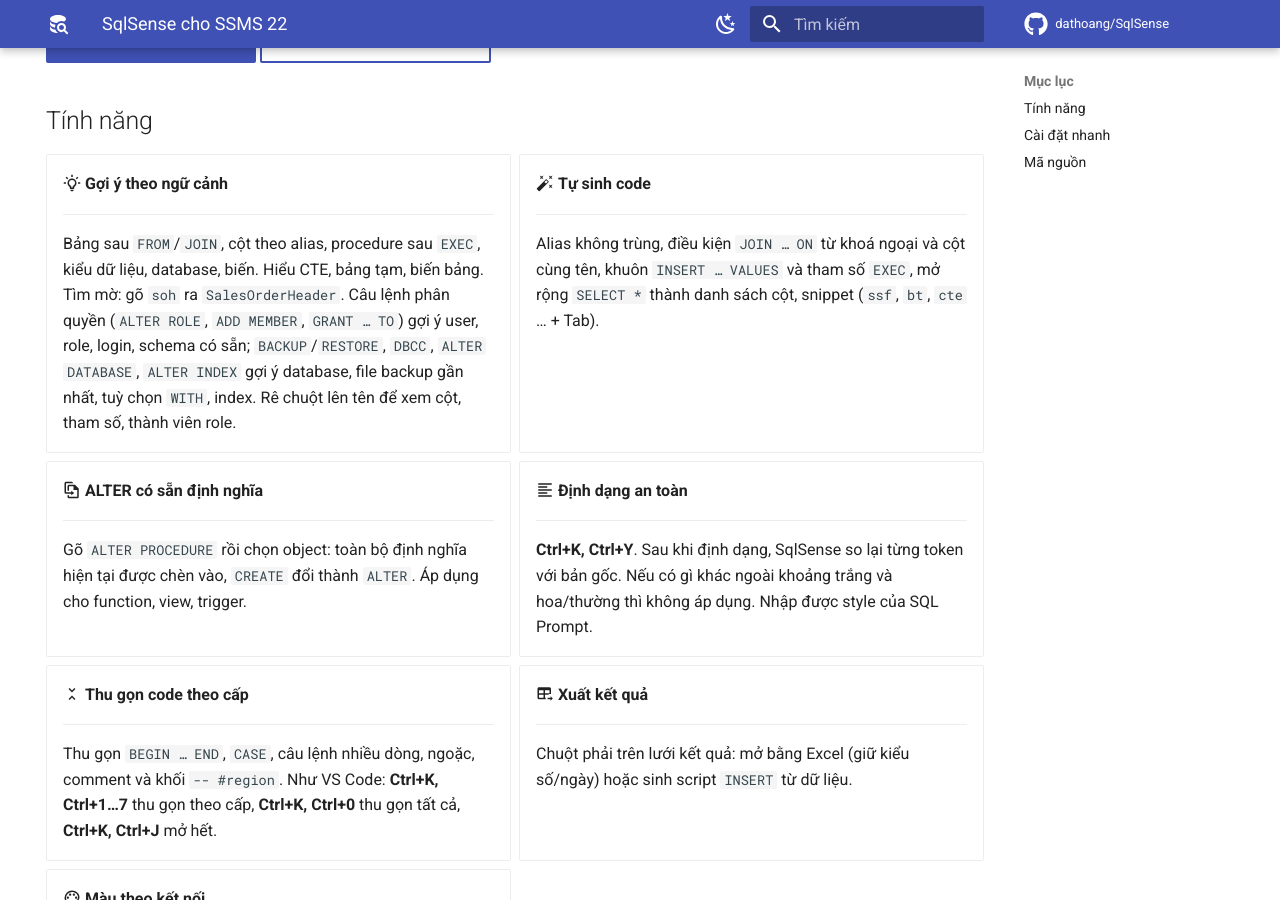
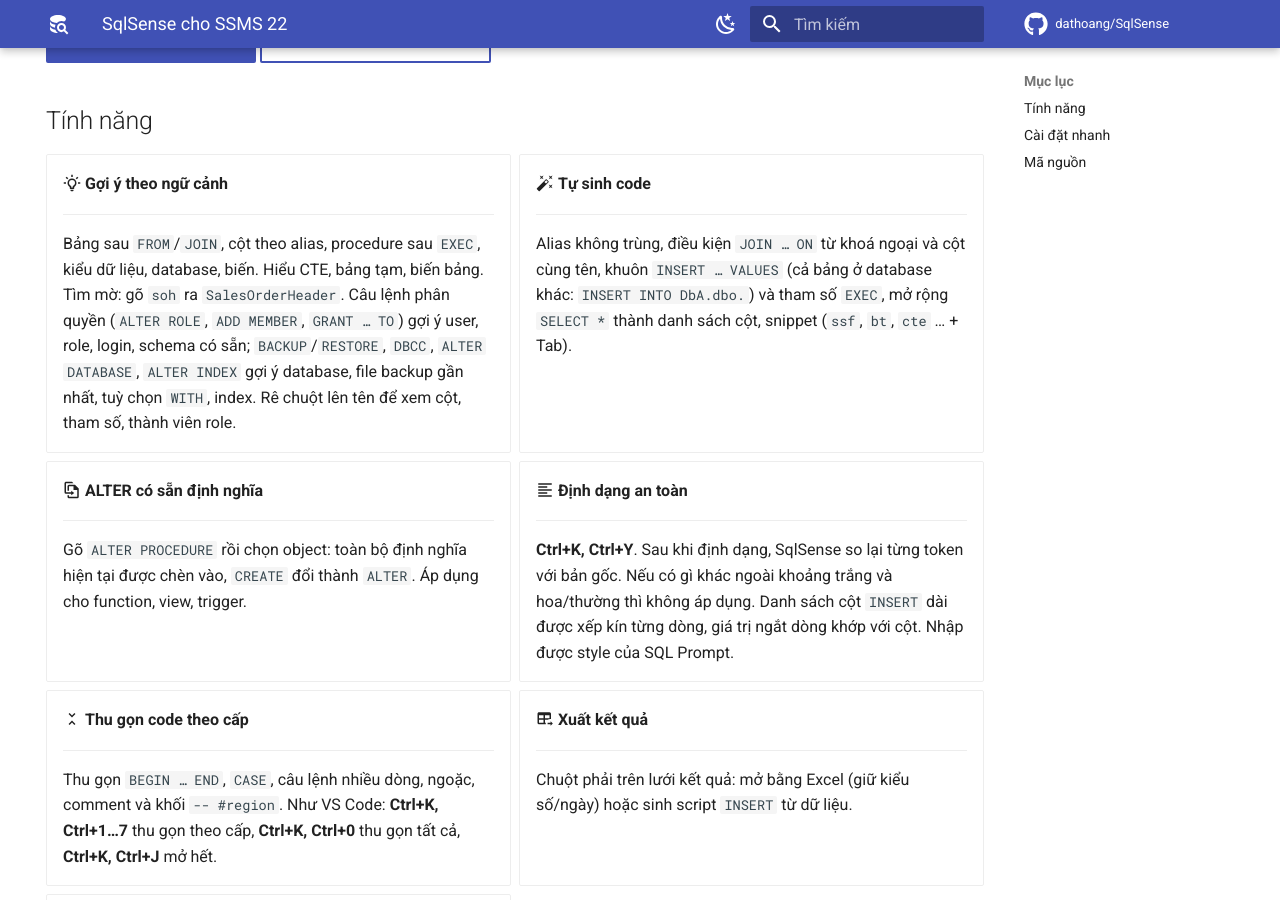
Before and after one commit to dathoang/SqlSense, an MkDocs documentation site: the page built from website/src/index.md, in a window 1280 px wide and 900 px high, scrolled down 281 px. Built offline with MkDocs 1.6.1 and Material for MkDocs 9.7.7, drawn with Linux system fonts in a browser that asks for light colours; comment, search, counter and statistics services are not loaded.

Commit message:
Website: cross-database INSERT template and INSERT column wrapping on the home page
Co-Authored-By: Claude Opus 5.5 <noreply@anthropic.com>

```diff
--- a/website/src/index.md
+++ b/website/src/index.md
@@ -29,8 +29,9 @@ thường gặp và định dạng SQL mà không bao giờ làm đổi nghĩa c
 
     ---
 
-    Alias không trùng, điều kiện `JOIN … ON` từ khoá ngoại và cột cùng tên, khuôn `INSERT … VALUES` và tham số `EXEC`, mở rộng
-    `SELECT *` thành danh sách cột, snippet (`ssf`, `bt`, `cte` … + Tab).
+    Alias không trùng, điều kiện `JOIN … ON` từ khoá ngoại và cột cùng tên, khuôn `INSERT … VALUES` (cả bảng ở database
+    khác: `INSERT INTO DbA.dbo.`) và tham số `EXEC`, mở rộng `SELECT *` thành danh sách cột, snippet (`ssf`, `bt`,
+    `cte` … + Tab).
 
 -   :material-file-replace-outline: **ALTER có sẵn định nghĩa**
 
@@ -44,7 +45,8 @@ thường gặp và định dạng SQL mà không bao giờ làm đổi nghĩa c
     ---
 
     **Ctrl+K, Ctrl+Y**. Sau khi định dạng, SqlSense so lại từng token với bản gốc. Nếu có gì khác ngoài khoảng trắng và
-    hoa/thường thì không áp dụng. Nhập được style của SQL Prompt.
+    hoa/thường thì không áp dụng. Danh sách cột `INSERT` dài được xếp kín từng dòng, giá trị ngắt dòng khớp với cột.
+    Nhập được style của SQL Prompt.
 
 -   :material-unfold-less-horizontal: **Thu gọn code theo cấp**
 
```
